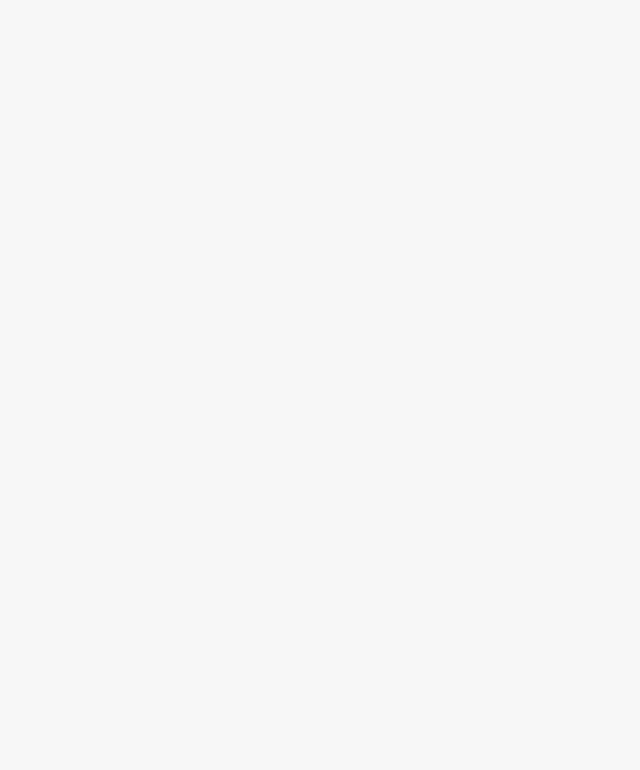
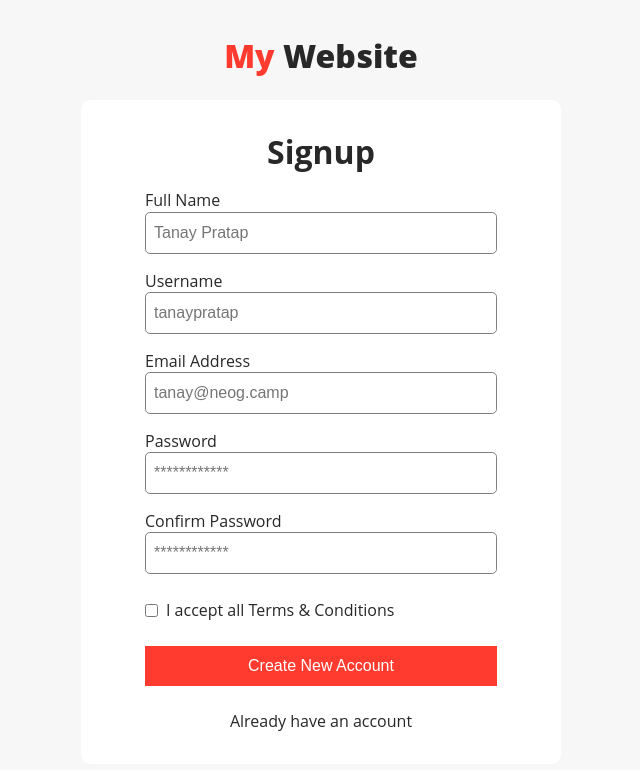
Before and after one commit to Shinde-Sandesh/social-media-app, a React (Create React App) app: page /signup in a window 1280 px wide. Before the commit this address had no page. Shown: the top 770 px of the page, without its empty margins (319-959 px from the left). Built offline with nearby package versions, Linux system fonts and the light colour scheme; what miragejs would draw is missing.

Commit message:
create - login and sinup page

```diff
--- a/src/App.js
+++ b/src/App.js
@@ -1,6 +1,8 @@
 import {Route, Routes} from 'react-router-dom'
 import { HomePage } from './pages/home/HomePage';
 import { LandingPage } from './pages/landing/LandingPage';
+import { LoginPage } from './pages/login/LoginPage';
+import { SignUpPage } from './pages/signup/SignUpPage';
 import './App.css';
 
 function App() {
@@ -9,6 +11,8 @@ function App() {
       <Routes>
         <Route path = "/" element = {<LandingPage />} />
         <Route path = "/home" element = {<HomePage />} />
+        <Route path = "/login" element = {<LoginPage />} />
+        <Route path = "/signup" element = {<SignUpPage />} />
       </Routes>
     </div>
   );
--- /dev/null
+++ b/src/pages/login/LoginPage.jsx
@@ -0,0 +1,35 @@
+export function LoginPage(){
+  return(
+    <>
+      <div className="flex flex-column flex-center h-full w-full">
+      <h2 className="fw-black txt-xl mb-m">
+        <span className="primary-color">My</span> Website
+      </h2>
+      <div className="white-bg br-m p-xxl pt-xl pb-xl" style={{width: "30rem"}}>
+        <h3 className="txt-center mb-m txt-l">Login</h3>
+        <div className="flex flex-column">
+          <label for="email">Email Address</label>
+          <input type="text" name="email" className="p-xs txt-s lynx-white-color br-s mb-s " style={{border: "1px solid grey"}}
+            placeholder="tanay@neog.camp"/>
+        </div>
+        <div className="flex flex-column">
+          <label for="password">Password</label>
+          <input type="password" name="password" className="p-xs txt-s lynx-white-color br-s flex items-center" style={{border: "1px solid grey"}}
+            placeholder="************"/>
+        </div>
+        <div className="flex flex-align-center flex-space-between mt-m mb-m">
+          <div className="txt-s flex flex-align-center">
+            <input className="p-s txt-cursor" type="checkbox" name="rmbr-me" id="" />
+            <label className="pl-xs txt-cursor" for="rmbr-me">Remember Me</label>
+          </div>
+          <a href="#" className="action-color">Forgot your password?</a>
+        </div>
+        <button className="w-full primary-bg white-color p-s outline-transparent border-none pt-xs pb-xs txt-s">
+          Login
+        </button>
+        <a href="#" className="txt-center w-full mt-m" style={{display: "block"}}>Create New Account</a>
+      </div>
+    </div>
+    </>
+  )
+}
--- /dev/null
+++ b/src/pages/signup/SignUpPage.jsx
@@ -0,0 +1,44 @@
+export function SignUpPage(){
+  return(
+    <>
+      <div class="flex flex-column flex-center h-full w-full">
+      <h2 class="fw-black  mb-m">
+        <span class="primary-color">My</span> Website
+      </h2>
+      <div class="white-bg br-m p-xxl pt-l pb-l" style={{width: "30rem"}}>
+        <h3 class="txt-center mb-s txt-l">Signup</h3>
+        <div class="flex flex-column">
+          <label for="name" class="txt-s">Full Name</label>
+          <input type="text" name="name" class="p-xs txt-s lynx-white-color br-s mb-s "style={{border: "1px solid grey"}} placeholder="Tanay Pratap"/>
+        </div>
+        <div class="flex flex-column">
+          <label for="username">Username</label>
+          <input type="text" name="username" class="p-xs txt-s lynx-white-color br-s mb-s "style={{border: "1px solid grey"}}placeholder="tanaypratap"/>
+        </div>
+        <div class="flex flex-column">
+          <label for="email">Email Address</label>
+          <input type="text" name="email" class="p-xs txt-s lynx-white-color br-s mb-s "style={{border: "1px solid grey"}} placeholder="tanay@neog.camp"/>
+        </div>
+        <div class="flex flex-column">
+          <label for="password">Password</label>
+          <input type="password" name="password" class="p-xs txt-s lynx-white-color br-s flex mb-s items-center " style={{border: "1px solid grey"}} placeholder="************"/>
+        </div>
+        <div class="flex flex-column">
+          <label for="password">Confirm Password</label>
+          <input type="password" name="password" class="p-xs txt-s lynx-white-color br-s flex items-center " style={{border: "1px solid grey"}} placeholder="************"/>
+        </div>
+        <div class="flex flex-align-center flex-space-between mt-m mb-m">
+          <div class="txt-s flex flex-align-center">
+            <input class="p-s txt-cursor" type="checkbox" name="rmbr-me" id="" />
+            <label class="pl-xs txt-cursor" for="rmbr-me">I accept all Terms & Conditions</label>
+          </div>
+        </div>
+        <button class="w-full primary-bg white-color p-s outline-transparent border-none pt-xs pb-xs txt-s">
+            Create New Account
+        </button>
+        <a href="#" class="txt-center w-full mt-m" style={{display: "block"}}>Already have an account </a>
+      </div>
+    </div>
+    </>
+  )
+}
```
